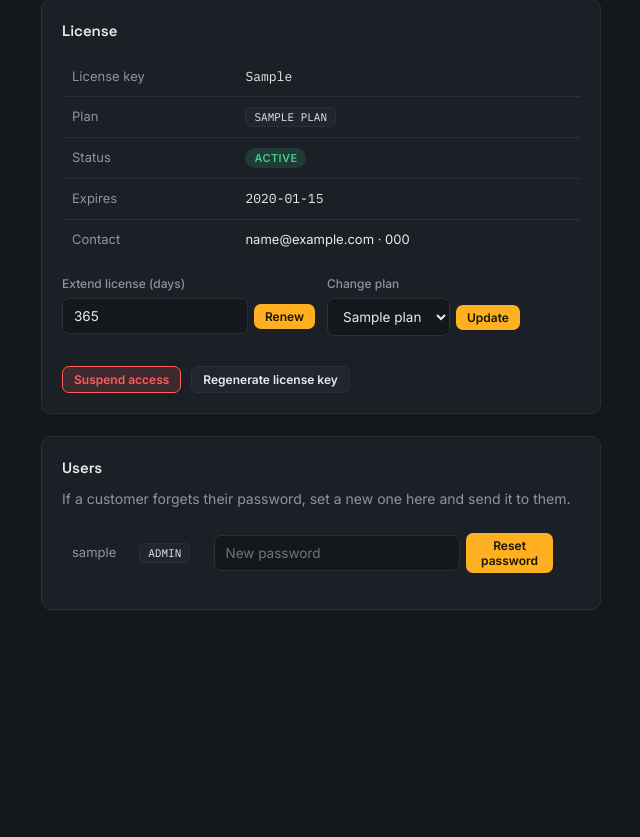
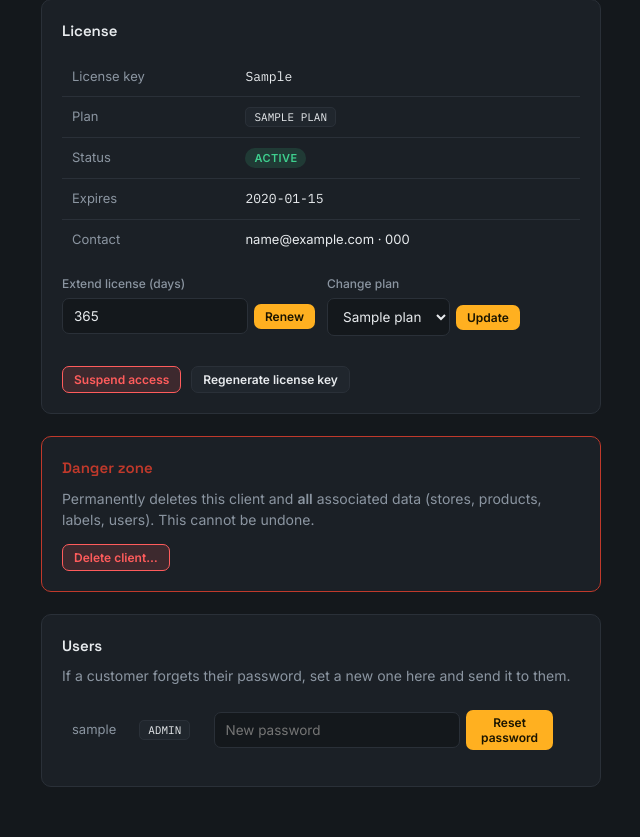
Before and after one commit to fredihabib2000-byte/Prixo, a FastAPI app: template templates/admin_client_detail.html in a window 1280 px wide. Shown: the part 347-1184 px from the top of the page, without its empty margins (79-719 px from the left). Before the commit the page ends 957 px from the top, so only its background shows below. Run offline with FastAPI, Linux system fonts and the light colour scheme; the template is opened without the code that fills it: most values are stand-ins (such as "Sample title", 1, 10 or a date in 2020); parts of the project's set-up code (start-up, migrations or seed data) failed here and were passed over.

Commit message:
Add client deletion from admin panel (#2)
- Add delete_client() DB helper (cascades to all tenant data via ON DELETE CASCADE)
- Add POST /admin/clients/{id}/delete endpoint with typed confirmation guard
- Add "Danger zone" section in client detail page with modal requiring user to type DELETE before confirming


Claude-Session: https://claude.ai/code/session_01QjPk4otuiVrDrLDnYNzbtG

Co-authored-by: Claude <noreply@anthropic.com>

```diff
--- a/central_db.py
+++ b/central_db.py
@@ -52,6 +52,11 @@ def list_clients():
         return conn.execute("SELECT * FROM clients ORDER BY id DESC").fetchall()
 
 
+def delete_client(client_id):
+    with get_conn() as conn:
+        conn.execute("DELETE FROM clients WHERE id=%s", (client_id,))
+
+
 def set_client_status(client_id, status):
     with get_conn() as conn:
         conn.execute("UPDATE clients SET status=%s WHERE id=%s", (status, client_id))
--- a/templates/admin_client_detail.html
+++ b/templates/admin_client_detail.html
@@ -49,6 +49,30 @@
   </div>
 </div>
 
+<div class="panel" style="max-width:560px;margin-top:20px;border-color:var(--danger,#c0392b);">
+  <h2 style="color:var(--danger,#c0392b);">Danger zone</h2>
+  <p style="color:var(--muted);margin-top:-6px;margin-bottom:14px;">
+    Permanently deletes this client and <strong>all</strong> associated data (stores, products, labels, users). This cannot be undone.
+  </p>
+  <button type="button" class="btn-danger btn-sm" onclick="document.getElementById('delete-modal-{{ client.id }}').style.display='flex'">Delete client&hellip;</button>
+</div>
+
+<div id="delete-modal-{{ client.id }}" style="display:none;position:fixed;inset:0;background:rgba(0,0,0,.5);align-items:center;justify-content:center;z-index:9999;">
+  <div style="background:var(--bg,#fff);border:1px solid var(--border,#ccc);border-radius:8px;padding:28px 32px;max-width:420px;width:90%;">
+    <h3 style="margin:0 0 10px;">Delete {{ client.company_name }}?</h3>
+    <p style="color:var(--muted);margin:0 0 18px;">All data will be permanently destroyed. Type <strong>DELETE</strong> to confirm.</p>
+    <form method="post" action="/admin/clients/{{ client.id }}/delete">
+      <input type="text" name="confirm" placeholder="DELETE" autocomplete="off"
+             style="width:100%;margin-bottom:14px;padding:8px;box-sizing:border-box;">
+      <div style="display:flex;gap:10px;justify-content:flex-end;">
+        <button type="button" class="btn-secondary btn-sm"
+                onclick="document.getElementById('delete-modal-{{ client.id }}').style.display='none'">Cancel</button>
+        <button type="submit" class="btn-danger btn-sm">Delete permanently</button>
+      </div>
+    </form>
+  </div>
+</div>
+
 <div class="panel" style="max-width:560px;margin-top:20px;">
   <h2>Users</h2>
   <p style="color:var(--muted);margin-top:-6px;margin-bottom:14px;">If a customer forgets their password, set a new one here and send it to them.</p>
```
Also changed, not shown: routers/admin.py (+15 -1 lines).
